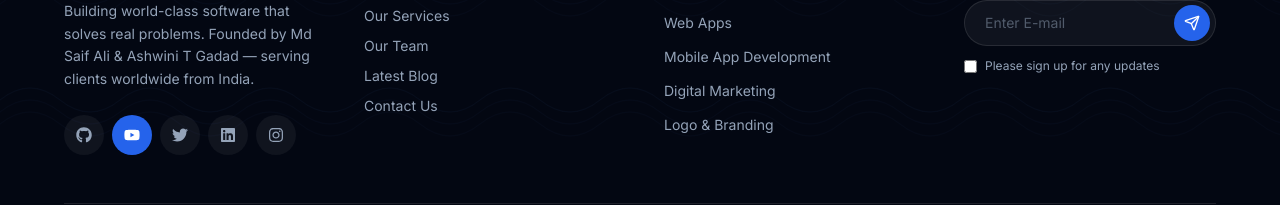
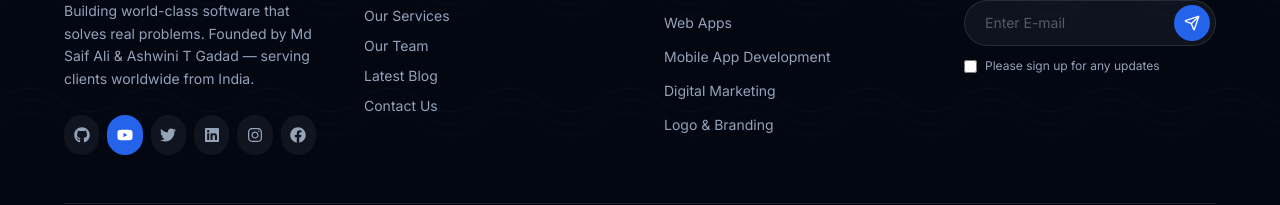
Before and after one commit to MdSaifAli063/SoftTricksCode-Website, a React (Vite) app: page / in a window 1280 px wide. Shown: the part 11228-11433 px from the top of the page. Built offline with nearby package versions, Linux system fonts and the light colour scheme; no server answers; a web font is replaced by a local one.

Commit message:
Footer Upadated

```diff
--- a/src/components/layout/Footer.jsx
+++ b/src/components/layout/Footer.jsx
@@ -1,6 +1,6 @@
 import { useState } from 'react';
 import { Link, useLocation } from 'react-router-dom';
-import { FaGithub, FaYoutube, FaLinkedin, FaInstagram, FaTwitter } from 'react-icons/fa';
+import { FaGithub, FaYoutube, FaLinkedin, FaInstagram, FaTwitter, FaFacebook } from 'react-icons/fa';
 import { Mail, Send } from 'lucide-react';
 import toast from 'react-hot-toast';
 import { sendEmail, TEMPLATE_IDS } from '../../utils/emailService';
@@ -106,6 +106,7 @@ export default function Footer() {
                   { href: 'https://twitter.com/SoftTricksCode', icon: FaTwitter, label: 'Twitter' },
                   { href: 'https://www.linkedin.com/company/softtrickscode', icon: FaLinkedin, label: 'LinkedIn' },
                   { href: 'https://www.instagram.com/softtrickscode', icon: FaInstagram, label: 'Instagram' },
+                  { href: 'https://www.facebook.com/share/1BQQPVEXKF', icon: FaFacebook, label: 'Facebook' },
                 ].map(({ href, icon: Icon, label, highlight }) => (
                   <a
                     key={label}
```
